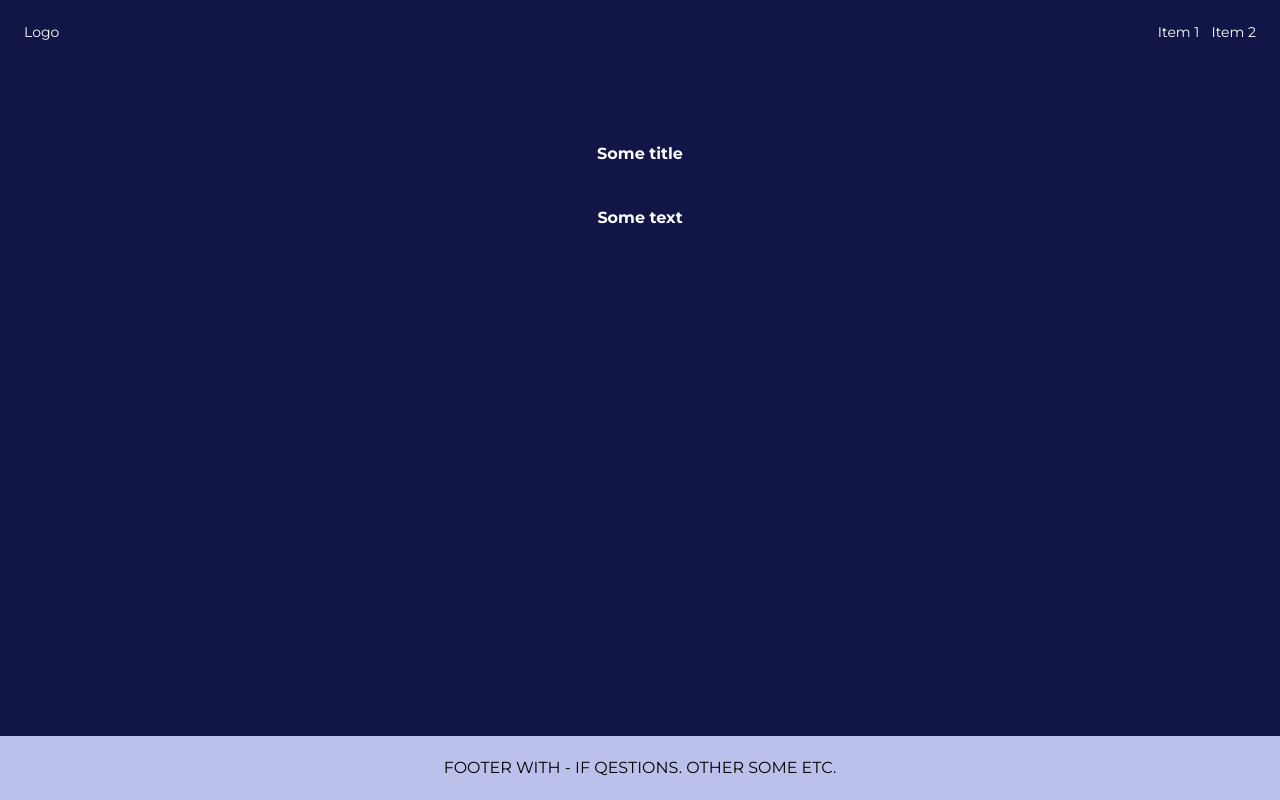
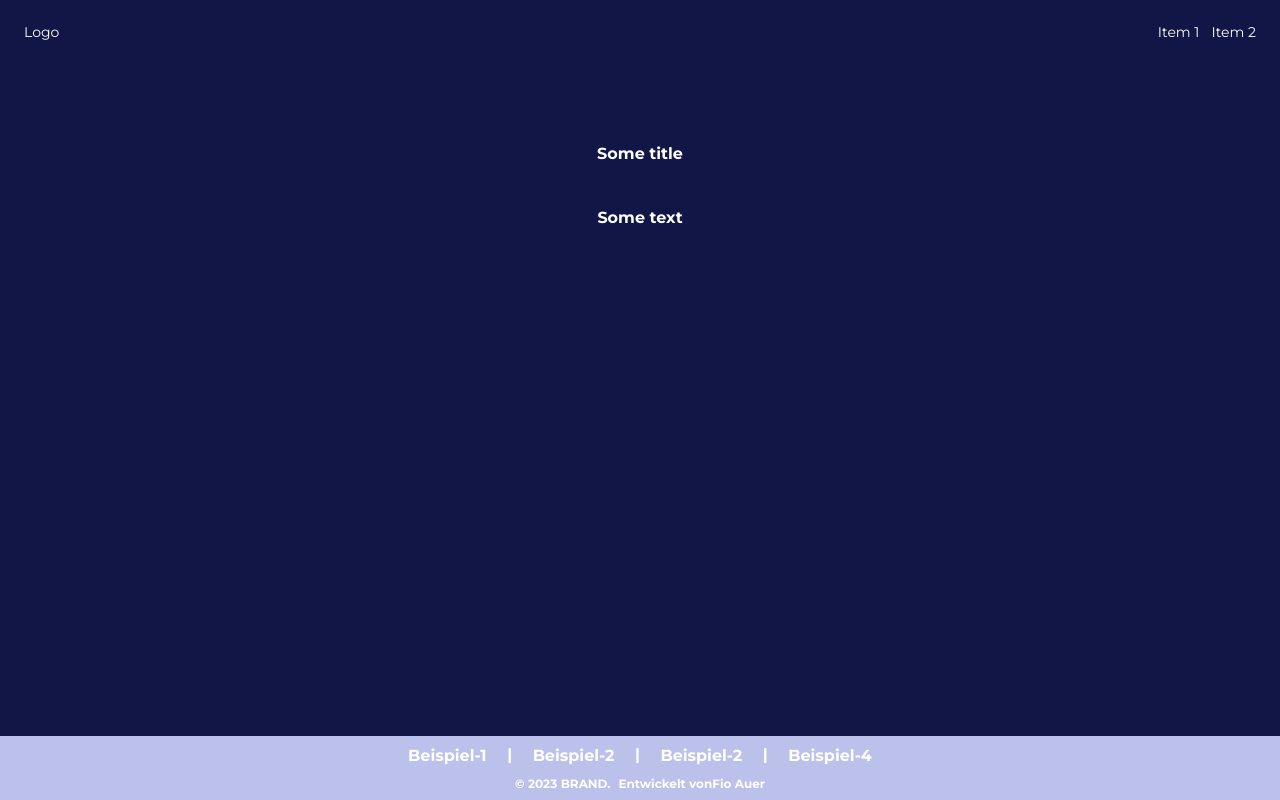
Before and after one commit to sopoour/next-template, a Next.js app: page / in a window 1280 px wide. Built offline with nearby package versions, Linux system fonts and the light colour scheme.

Commit message:
adjust layout

```diff
--- a/package.json
+++ b/package.json
@@ -18,6 +18,7 @@
     "react-icons": "4.10.1",
     "react-loading-skeleton": "3.3.1",
     "styled-components": "^6.1.8",
+    "styled-jsx": "^5.1.7",
     "zustand": "^5.0.5"
   },
   "otherPossibleDependencies": {
--- a/src/components/layout/Footer/index.tsx
+++ b/src/components/layout/Footer/index.tsx
@@ -1,3 +1,7 @@
+import Typography from '@app/components/Typography/Typography';
+import { flexColumn, flexRow } from '@app/styles/mixins';
+import Link from 'next/link';
+import { useRouter } from 'next/router';
 import { FC } from 'react';
 import { styled } from 'styled-components';
 
@@ -6,20 +10,88 @@ const FooterWrapper = styled.footer`
   width: 100%;
   align-items: center;
   justify-content: center;
-  height: 64px;
+  max-height: 64px;
+  padding: 12px 0;
+  gap: 32px;
   background-color: ${({ theme }) => theme.colors.bg.soft};
+  z-index: 2;
   color: ${({ theme }) => theme.colors.fg.contrast};
 `;
 
-const FooterType = styled.p`
-  font-size: 16px;
-  text-transform: uppercase;
+const FooterContent = styled.div`
+  ${flexColumn};
+  align-items: center;
+  justify-content: center;
+
+  ${({ theme }) => theme.media('sm')`
+    gap: 8px;
+  `}
+`;
+
+const Anchor = styled(Link)`
+  color: white;
+  font-weight: 600;
+  &:hover {
+    text-decoration: underline !important;
+    opacity: 0.8;
+  }
+`;
+
+const FooterRowTop = styled.div`
+  ${flexRow};
+  gap: 0px;
+  align-items: center;
+  flex-wrap: wrap;
+  justify-content: center;
+  ${Anchor} {
+    font-size: 14px;
+  }
+
+  ${({ theme }) => theme.media('sm')`
+    gap: 16px;
+
+    ${Anchor} {
+      font-size: 16px;
+    }
+  `}
+`;
+
+const FooterRowBottom = styled.div`
+  ${flexColumn}
+  align-items: center;
+  ${({ theme }) => theme.media('sm')`
+     ${flexRow};
+    gap: 8px;
+  `}
 `;
 
 const Footer: FC = () => {
+  const currentYear = new Date().getFullYear();
+  const router = useRouter();
   return (
     <FooterWrapper>
-      <FooterType>Footer with - If qestions. Other SoMe etc. </FooterType>
+      <FooterContent>
+        <FooterRowTop>
+          <Anchor href="/bsp1">Beispiel-1</Anchor>
+          <Typography> | </Typography>
+          <Anchor href="/bsp2">Beispiel-2</Anchor>
+          <Typography> | </Typography>
+          <Anchor href="/bsp3">Beispiel-2</Anchor>
+          <Typography> | </Typography>
+          <Anchor href="/bsp4">Beispiel-4</Anchor>
+        </FooterRowTop>
+        <FooterRowBottom>
+          <Typography fontSize="12px" fontSizeSm="14px">
+            © {currentYear} BRAND.
+          </Typography>
+          <Typography fontSize="12px" fontSizeSm="14px">
+            Entwickelt von
+            <Anchor href="https://www.fioauer.com/" target="_blank">
+              Fio Auer
+            </Anchor>
+          </Typography>
+        </FooterRowBottom>
+      </FooterContent>
     </FooterWrapper>
   );
 };
```
Also changed, not shown: 1 other file (tests, documents, lock files or other folders).
